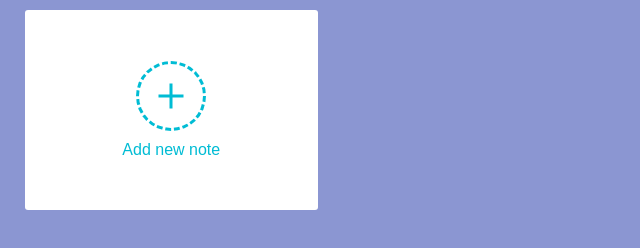
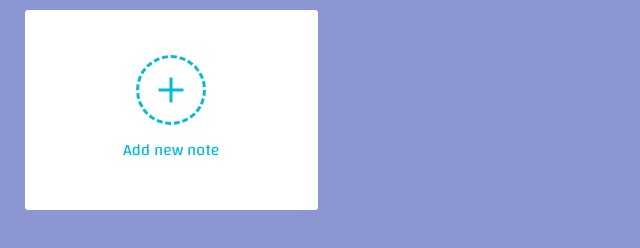
Before and after one commit to mhmd-k/Note-App, a plain HTML site: page index.html in a window 1280 px wide. Shown: the full height of the page, 0-640 px from the left. Drawn offline with Linux system fonts and the light colour scheme.

Commit message:
Update notes.css

```diff
--- a/notes.css
+++ b/notes.css
@@ -2,7 +2,7 @@ body {
   margin: 0;
   padding: 0;
   background-color: #3f51b599;
-  font-family: sans-serif;
+  font-family: 'Changa', sans-serif;
   position: relative;
   min-height: 100vh;
 }
```
